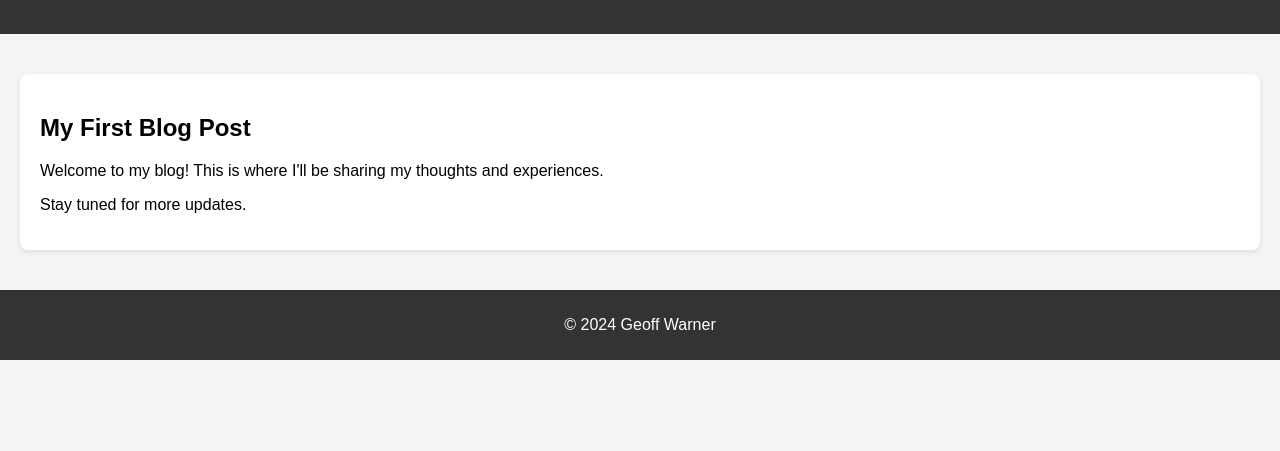
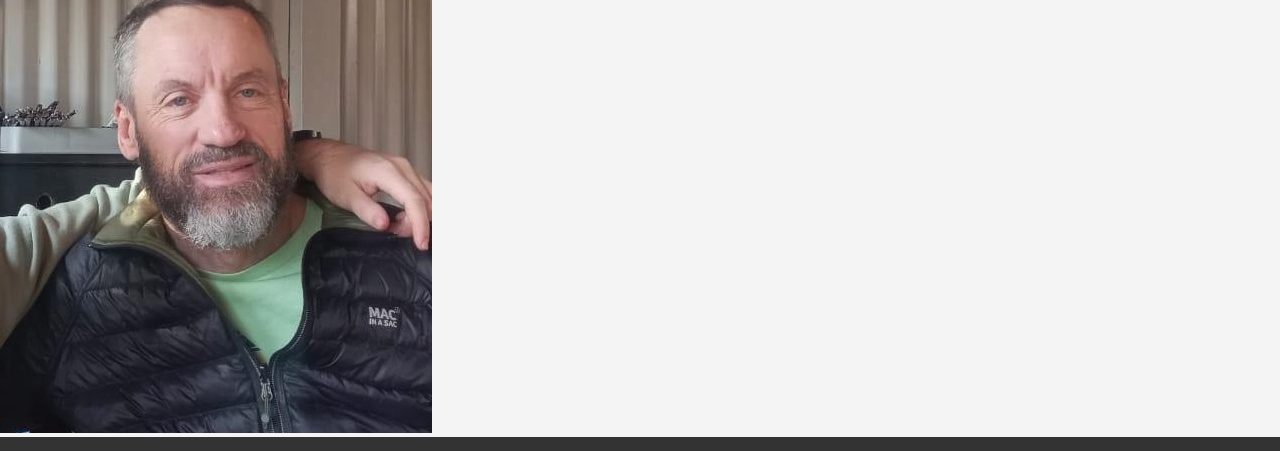
Before and after one commit to gwarner101/geoffsblog, a website: page index.html in a window 1280 px wide. Shown: the part 93-544 px from the top of the page. Drawn offline with Linux system fonts and the light colour scheme.

Commit message:
Added image, changed index.html and styles.css

```diff
--- a/index.html
+++ b/index.html
@@ -6,6 +6,7 @@
   <title>My Personal Blog</title>
   <!-- Link to your CSS file -->
   <link rel="stylesheet" href="style.css">
+  <img src="images/Geoff.jpg" alt="Geoff Warner" class="profile-image">
 </head>
 <body>
   <!-- Header section for the blog title -->
```
Also changed, not shown: images/Geoff.jpg (added).
